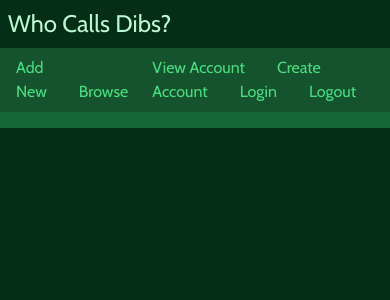
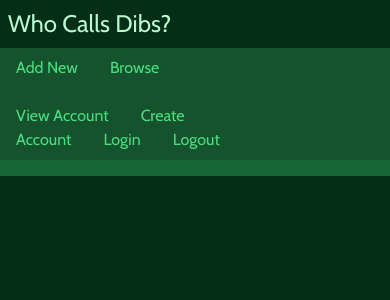
Before and after one commit to vkanicka/WhoCallsDibs, a Next.js app: page / in a window 390 px wide. Shown: the top 300 px of the page. Built offline with nearby package versions, Linux system fonts and the light colour scheme.

Commit message:
Responsive subheader improvement

```diff
--- a/src/components/subnav.tsx
+++ b/src/components/subnav.tsx
@@ -2,7 +2,7 @@ import Link from "next/link"
 
 const Subnav = () => {
     return (
-        <nav className="bg-green-900 p-2 px-4 pt-14 flex justify-between text-green-400 gap-6">
+        <nav className="bg-green-900 p-2 px-4 pt-14 flex flex-col sm:flex-row md:justify-between text-green-400 gap-6">
             <div className="space-x-8">
                 <Link href='/item/add/'>Add New</Link>
                 <Link href='/browse/'>Browse</Link>
```
